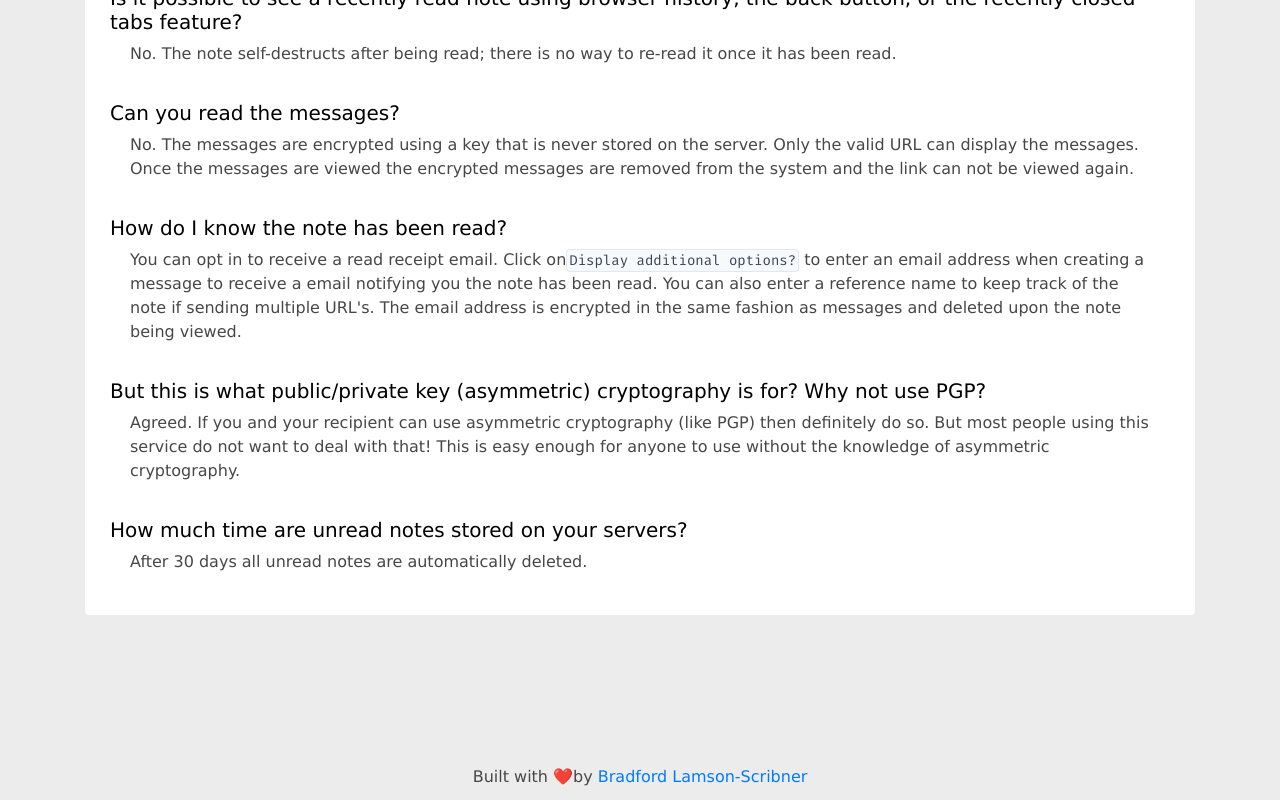
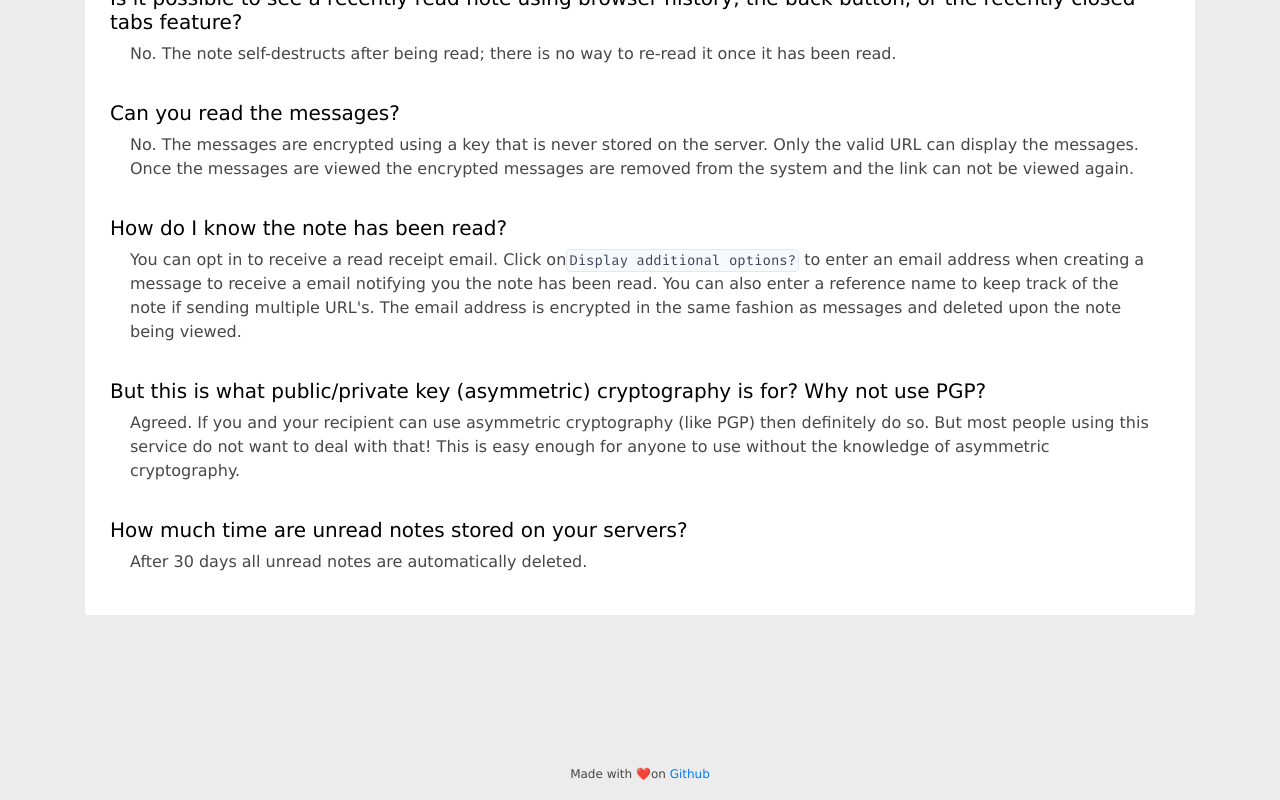
Before and after one commit to cipherbin/cipher-bin-client, a React (Create React App) app: page /faqs in a window 1280 px wide. Shown: the part 553-1353 px from the top of the page. Built offline with nearby package versions, Linux system fonts and the light colour scheme.

Commit message:
update footer

```diff
--- a/src/components/Footer/Footer.css
+++ b/src/components/Footer/Footer.css
@@ -4,4 +4,5 @@
   width: 100%;
   height: 35px;
   text-align: center;
+  font-size: 12px;
 }
--- a/src/components/Footer/Footer.js
+++ b/src/components/Footer/Footer.js
@@ -5,20 +5,20 @@ import './Footer.css';
 const Footer = () => (
   <div className="footer">
     <Container>
-      Built with&nbsp;
+      Made with&nbsp;
       <span
         role="img"
         aria-label="footer content: Built with love by Bradford Lamson-Scribner"
       >
         ❤️
       </span>
-      by&nbsp;
+      on&nbsp;
       <a
-        href="https://github.com/bradford-hamilton"
+        href="https://github.com/cipherbin"
         target="_blank"
         rel="noopener noreferrer"
       >
-        Bradford Lamson-Scribner
+        Github
       </a>
     </Container>
   </div>
```
